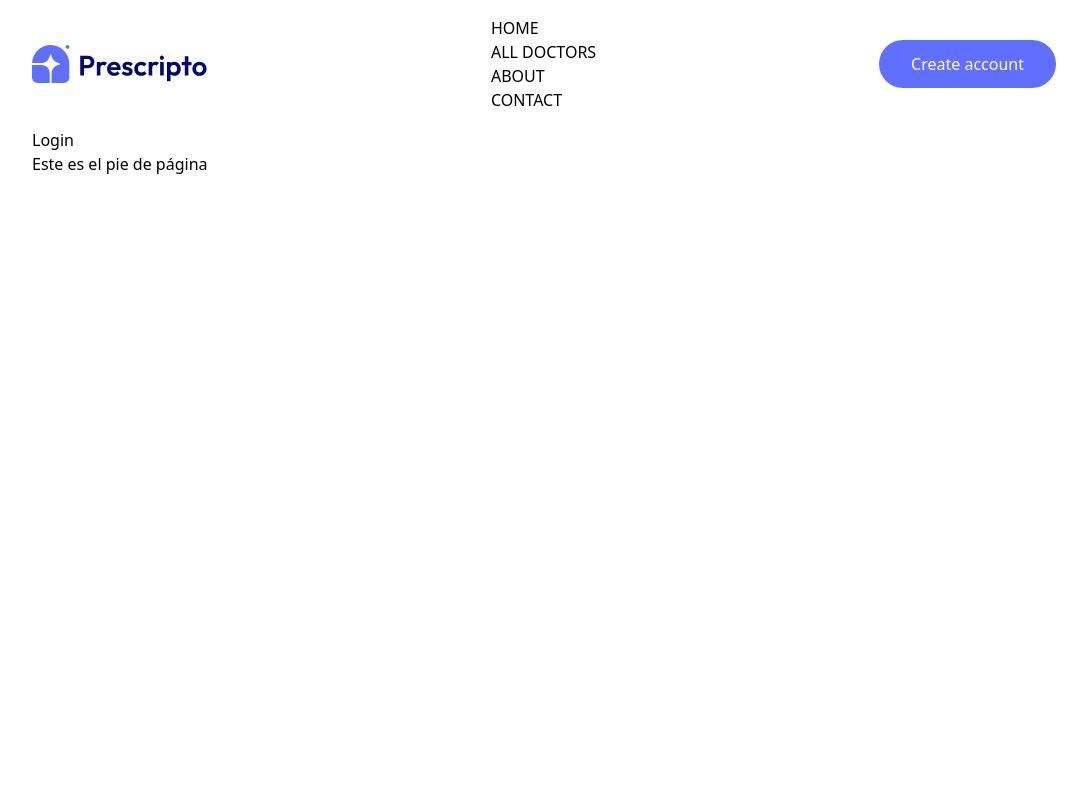
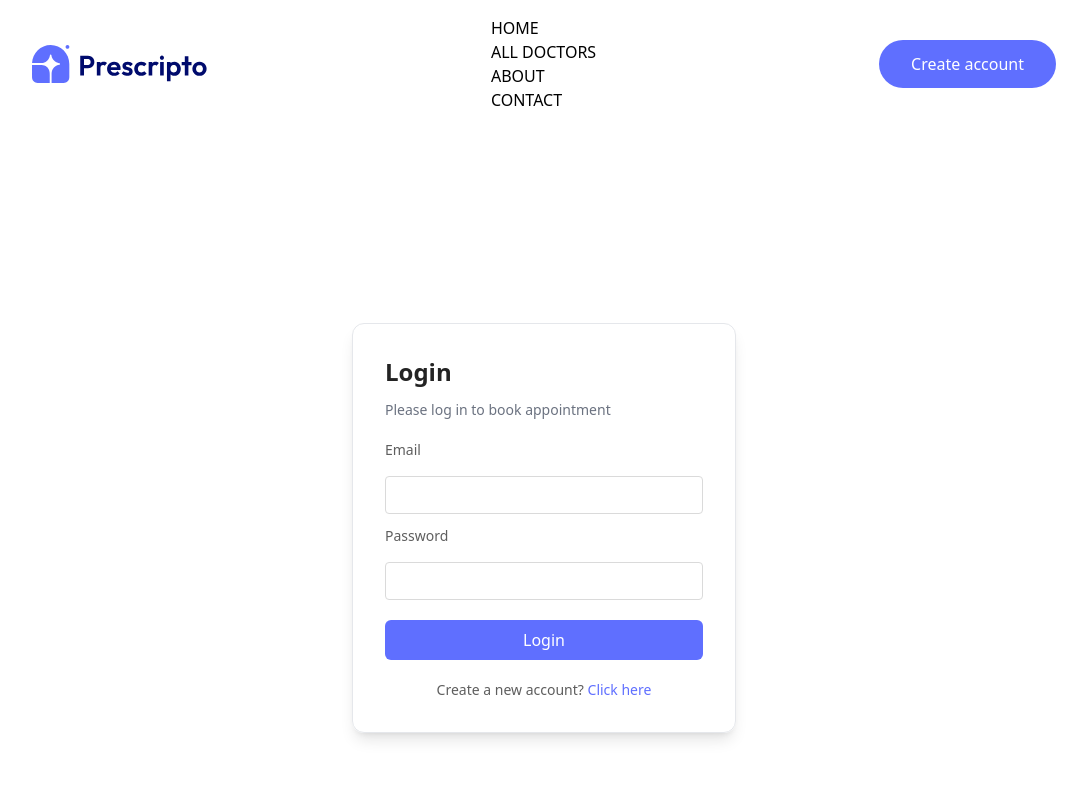
Before and after one commit to plutarcomp/prescripto, a React app: page /login in a window 1280 px wide. Shown: the top 800 px of the page, without its empty margins (96-1183 px from the left). Built offline with nearby package versions, Linux system fonts and the light colour scheme; the HTML template or start-up script is replaced by a standard one.

Commit message:
creación de formulario con pantallas de login y register

```diff
--- a/src/App.jsx
+++ b/src/App.jsx
@@ -8,6 +8,7 @@ import Appointment from './pages/Appointment'
 import NotFound from './pages/NotFound'
 import Doctors from './pages/Doctors'
 import Navbar from './components/Navbar'
+import Register from './pages/Register'
 
 const App = () => {
   return (
@@ -22,6 +23,7 @@ const App = () => {
         <Route path='/doctors/:specility' element={<Doctors />} />
         <Route path='/login' element={<Login />} />
         <Route path="*" element={<NotFound />} />
+        <Route path='/register' element={<Register />} />
       </Routes>
       <h3>Este es el pie de página</h3>
     </div>
--- /dev/null
+++ b/src/components/AuthForm.jsx
@@ -0,0 +1,50 @@
+import { Link } from 'react-router-dom';
+
+const AuthForm = ({ title, subtitle, fields, buttonText, footer }) => {
+  return (
+    <div className="min-h-screen flex items-center justify-center bg-white px-4">
+      <div className="flex flex-col gap-3 m-auto items-start p-8 min-w-[340px] sm:min-w-96 border rounded-xl text-[#5E5E5E] text-sm shadow-lg">
+        <h1 className="text-2xl font-semibold text-[#232323]">{title}</h1>
+        <p className="text-sm text-gray-500 mb-2">{subtitle}</p>
+
+        {fields.includes('name') && (
+          <>
+            <label>Full Name</label>
+            <input
+              type="text"
+              className="border border-[#DADADA] rounded w-full p-2 mt-1"
+              required
+            />
+          </>
+        )}
+
+        <label>Email</label>
+        <input
+          type="email"
+          className="border border-[#DADADA] rounded w-full p-2 mt-1"
+          required
+        />
+
+        <label>Password</label>
+        <input
+          type="password"
+          className="border border-[#DADADA] rounded w-full p-2 mt-1"
+          required
+        />
+
+        <button className="bg-primary text-white w-full py-2 my-2 rounded-md text-base">
+          {buttonText}
+        </button>
+
+        <span className="text-center w-full text-sm">
+          {footer.text}{' '}
+          <Link to={footer.linkTo} className="text-primary hover:underline">
+            {footer.linkLabel}
+          </Link>
+        </span>
+      </div>
+    </div>
+  );
+};
+
+export default AuthForm;
--- a/src/components/Navbar.jsx
+++ b/src/components/Navbar.jsx
@@ -22,7 +22,7 @@ const Navbar = () => {
                 <li className=''>CONTACT</li>
             </NavLink>
         </ul>
-        <button onClick={() => navigate('/login')} className='bg-primary text-white px-8 py-3 rounded-full font-light hidden md:block'>Create account</button>
+        <button onClick={() => navigate('/Register')} className='bg-primary text-white px-8 py-3 rounded-full font-light hidden md:block'>Create account</button>
 
     </div>
   )
--- a/src/pages/Login.jsx
+++ b/src/pages/Login.jsx
@@ -1,9 +1,13 @@
-import React from 'react'
+import AuthForm from '../components/AuthForm';
 
-const Login = () => {
-  return (
-    <div>Login</div>
-  )
-}
+const Login = () => (
+  <AuthForm
+    title="Login"
+    subtitle="Please log in to book appointment"
+    fields={['email', 'password']}
+    buttonText="Login"
+    footer={{ text: 'Create a new account?', linkTo: '/register', linkLabel: 'Click here' }}
+  />
+);
 
-export default Login
+export default Login;
--- /dev/null
+++ b/src/pages/Register.jsx
@@ -0,0 +1,13 @@
+import AuthForm from '../components/AuthForm';
+
+const Register = () => (
+  <AuthForm
+    title="Create Account"
+    subtitle="Please sign up to book appointment"
+    fields={['name', 'email', 'password']}
+    buttonText="Register"
+    footer={{ text: 'Already have an account?', linkTo: '/login', linkLabel: 'Login' }}
+  />
+);
+
+export default Register;
```
